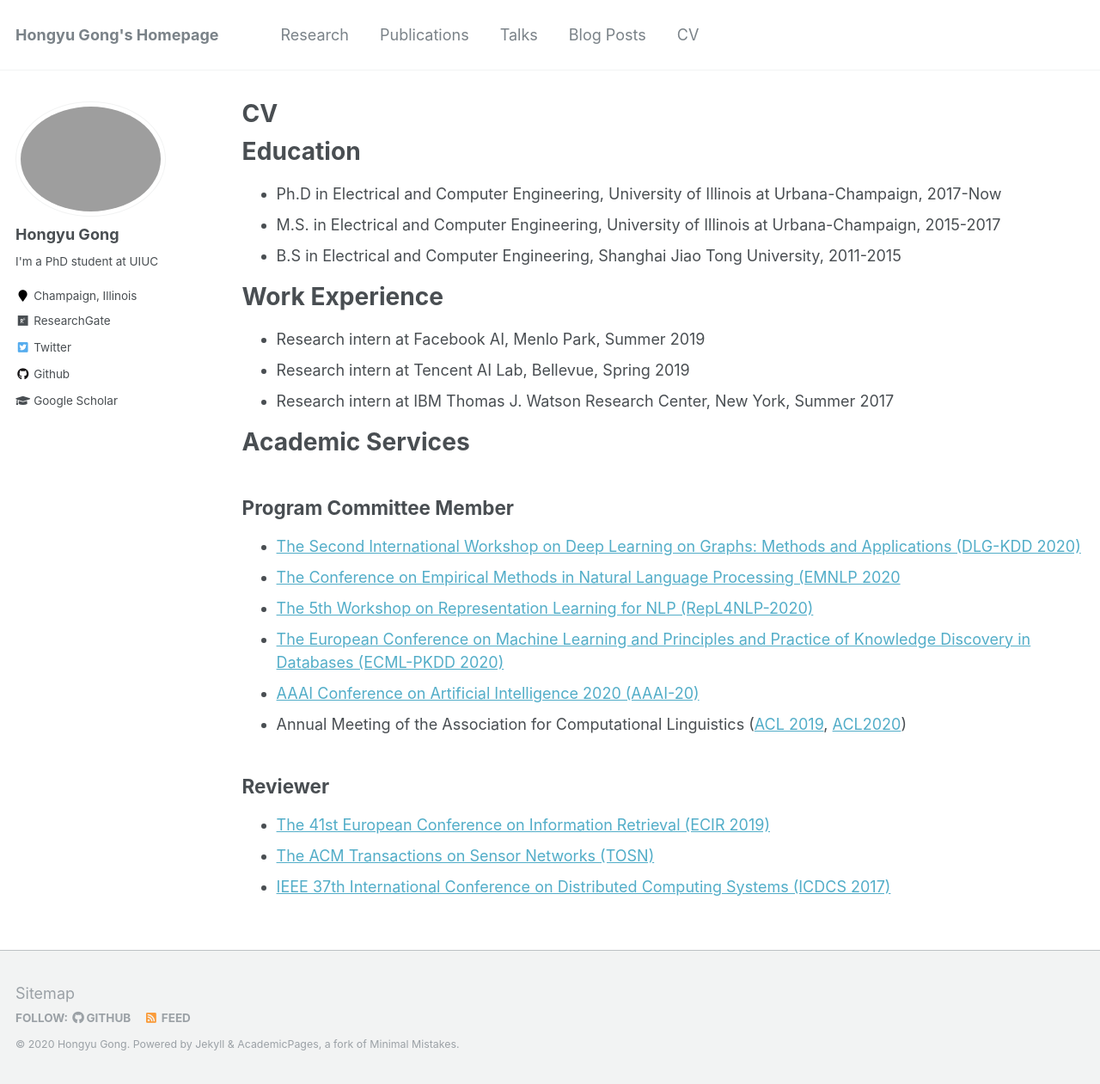
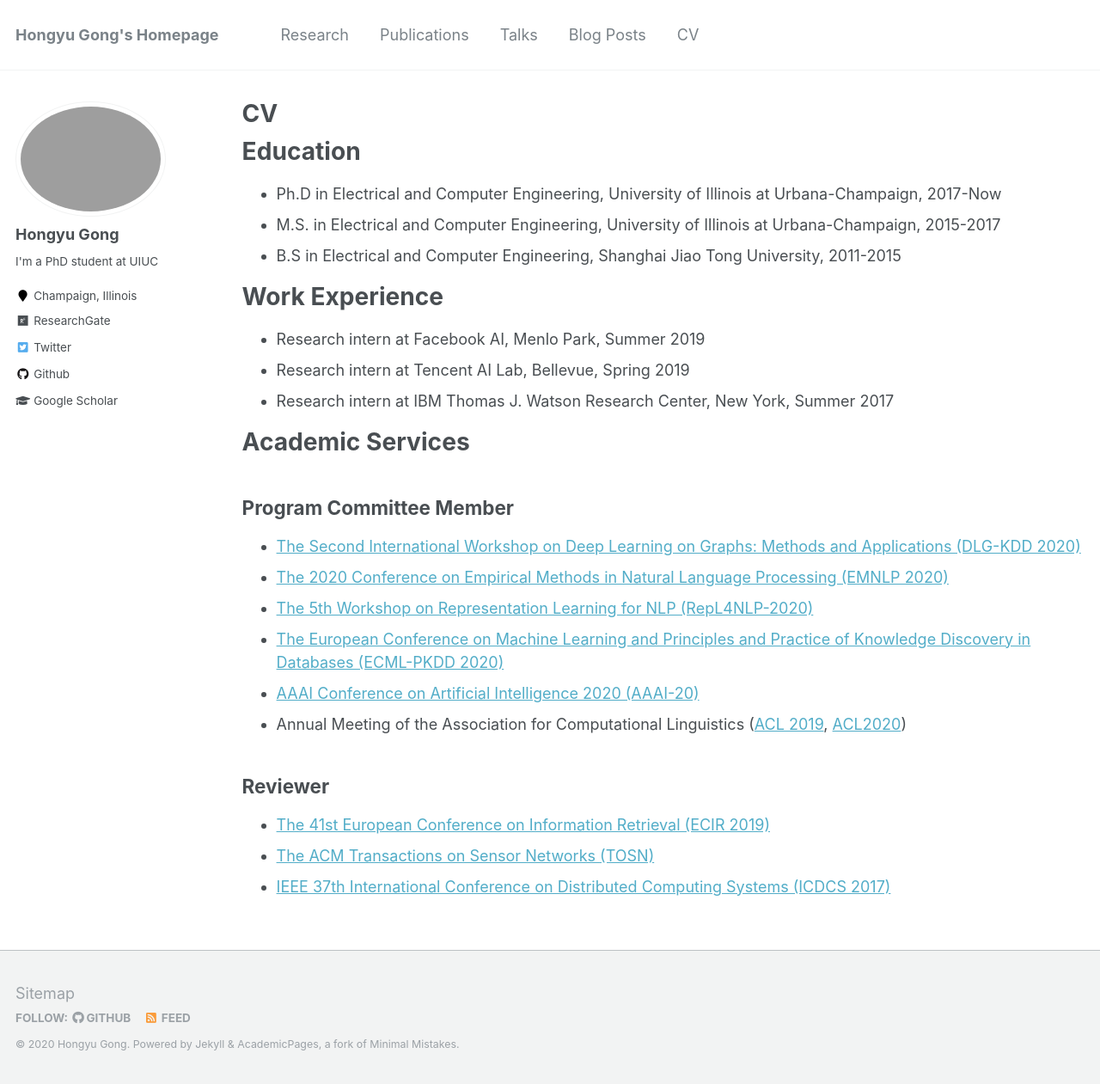
Before and after one commit to HongyuGong/HongyuGong.github.io, a Jekyll site: the page built from _pages/cv.md, in a window 1280 px wide and 1261 px high. Shown: the whole window at 86% size. Built offline with Jekyll 4.4.1, drawn with Linux system fonts in a browser that asks for light colours.

Commit message:
Update cv.md

```diff
--- a/_pages/cv.md
+++ b/_pages/cv.md
@@ -25,7 +25,7 @@
 ======
 ## Program Committee Member
 * [The Second International Workshop on Deep Learning on Graphs: Methods and Applications (DLG-KDD 2020)](https://deep-learning-graphs.bitbucket.io/dlg-kdd20/)
-* [The Conference on Empirical Methods in Natural Language Processing (EMNLP 2020](https://2020.emnlp.org)
+* [The 2020 Conference on Empirical Methods in Natural Language Processing (EMNLP 2020)](https://2020.emnlp.org)
 * [The 5th Workshop on Representation Learning for NLP (RepL4NLP-2020)](https://sites.google.com/view/repl4nlp2020/home?authuser=0)
 * [The European Conference on Machine Learning and Principles and Practice of Knowledge Discovery in Databases (ECML-PKDD 2020)](https://ecmlpkdd2020.net/)
 * [AAAI Conference on Artificial Intelligence 2020 (AAAI-20)](https://aaai.org/Conferences/AAAI-20/)
```
